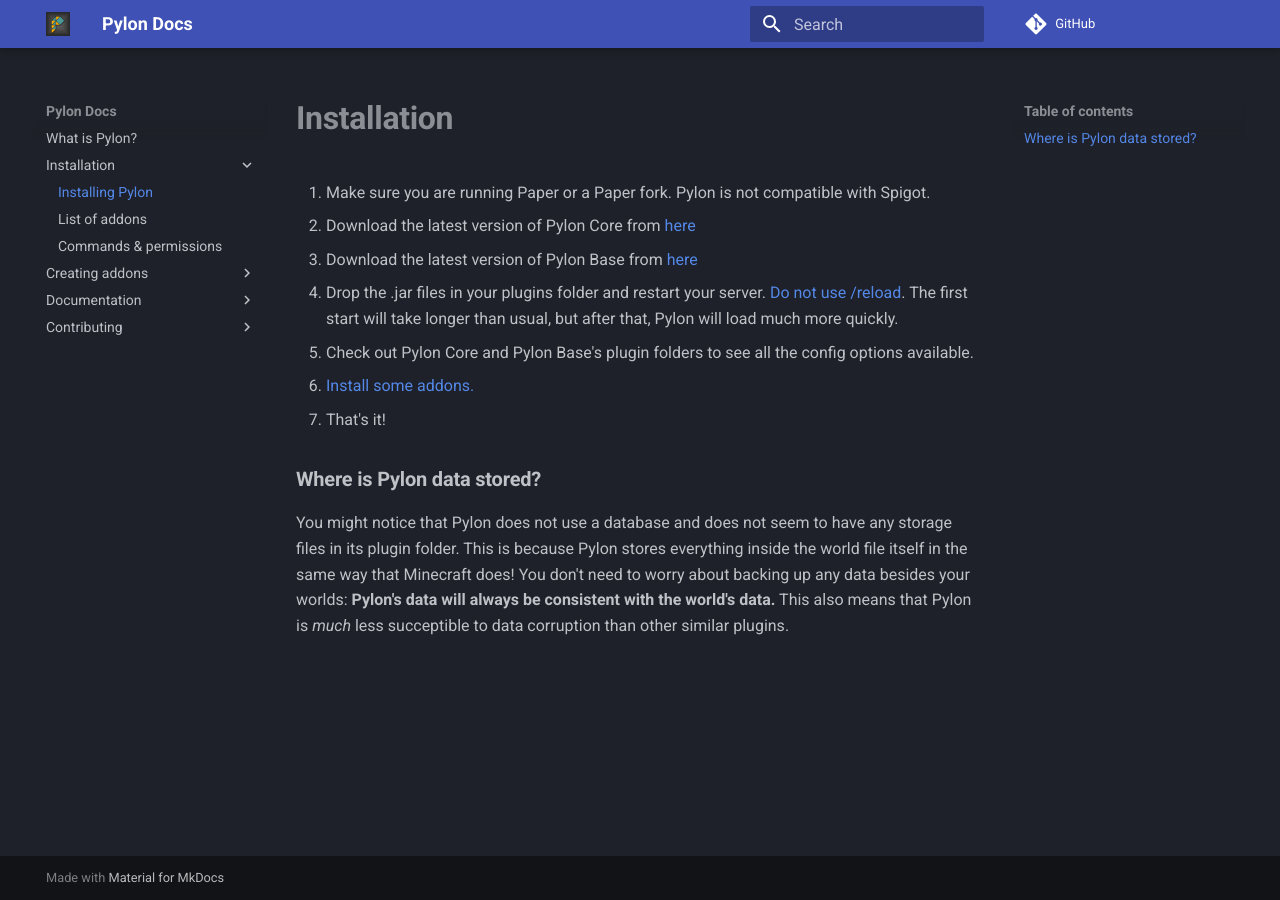
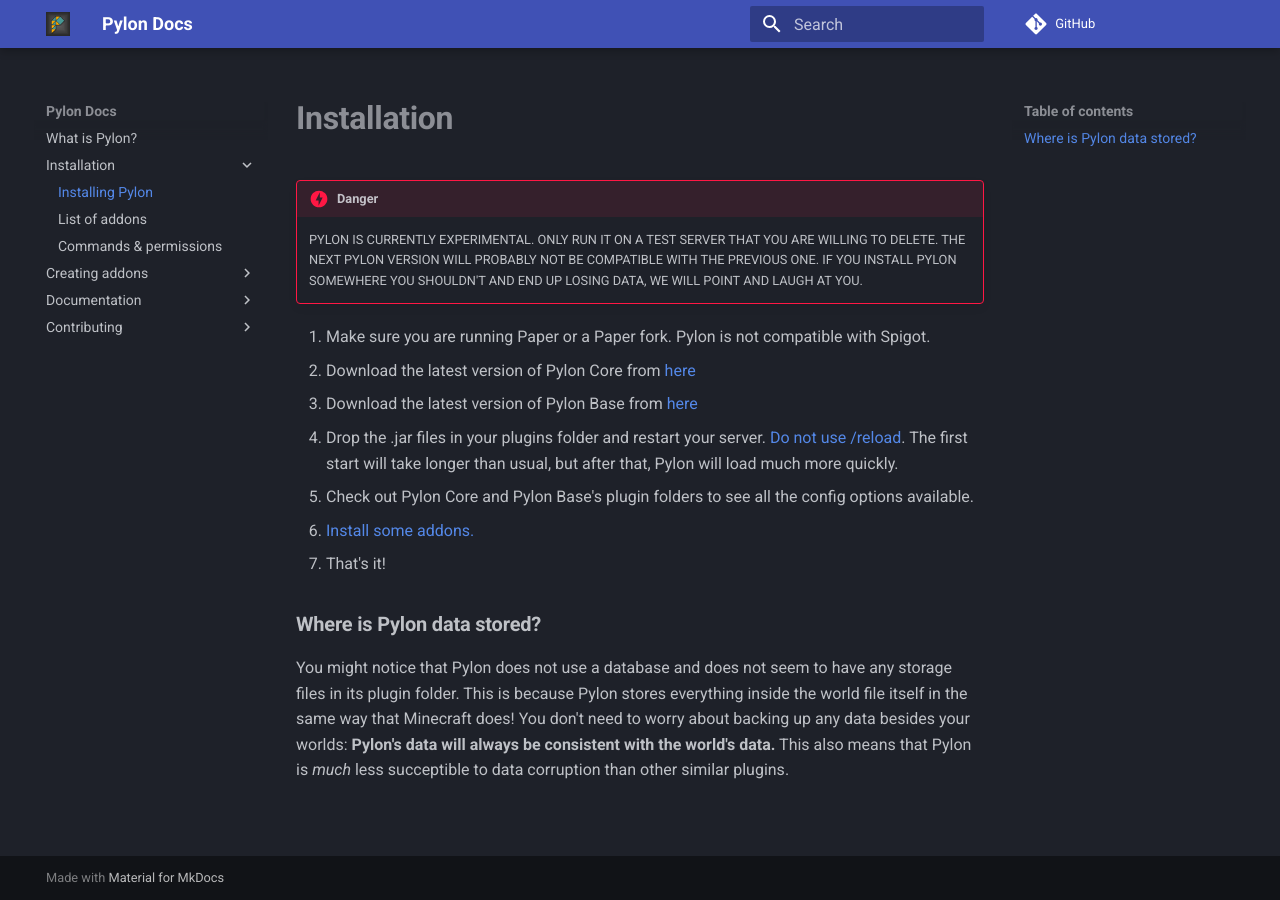
Before and after one commit to pylonmc/pylon-docs, an MkDocs documentation site: the page built from docs/installation/installing-pylon.md, in a window 1280 px wide. Built offline with MkDocs 1.6.1 and Material for MkDocs 9.7.7, drawn with Linux system fonts in a browser that asks for light colours; comment, search, counter and statistics services are not loaded.

Commit message:
add scary text

```diff
--- a/docs/installation/installing-pylon.md
+++ b/docs/installation/installing-pylon.md
@@ -1,4 +1,7 @@
 # Installation
+
+!!! danger
+    PYLON IS CURRENTLY EXPERIMENTAL. ONLY RUN IT ON A TEST SERVER THAT YOU ARE WILLING TO DELETE. THE NEXT PYLON VERSION WILL PROBABLY NOT BE COMPATIBLE WITH THE PREVIOUS ONE. IF YOU INSTALL PYLON SOMEWHERE YOU SHOULDN'T AND END UP LOSING DATA, WE WILL POINT AND LAUGH AT YOU.
 
 1. Make sure you are running Paper or a Paper fork. Pylon is not compatible with Spigot.
 2. Download the latest version of Pylon Core from [here](https://github.com/pylonmc/pylon-core/releases)
```
Also changed, not shown: docs/creating-addons/getting-started.md (+3 -0 lines), docs/index.md (+1 -1 lines).
